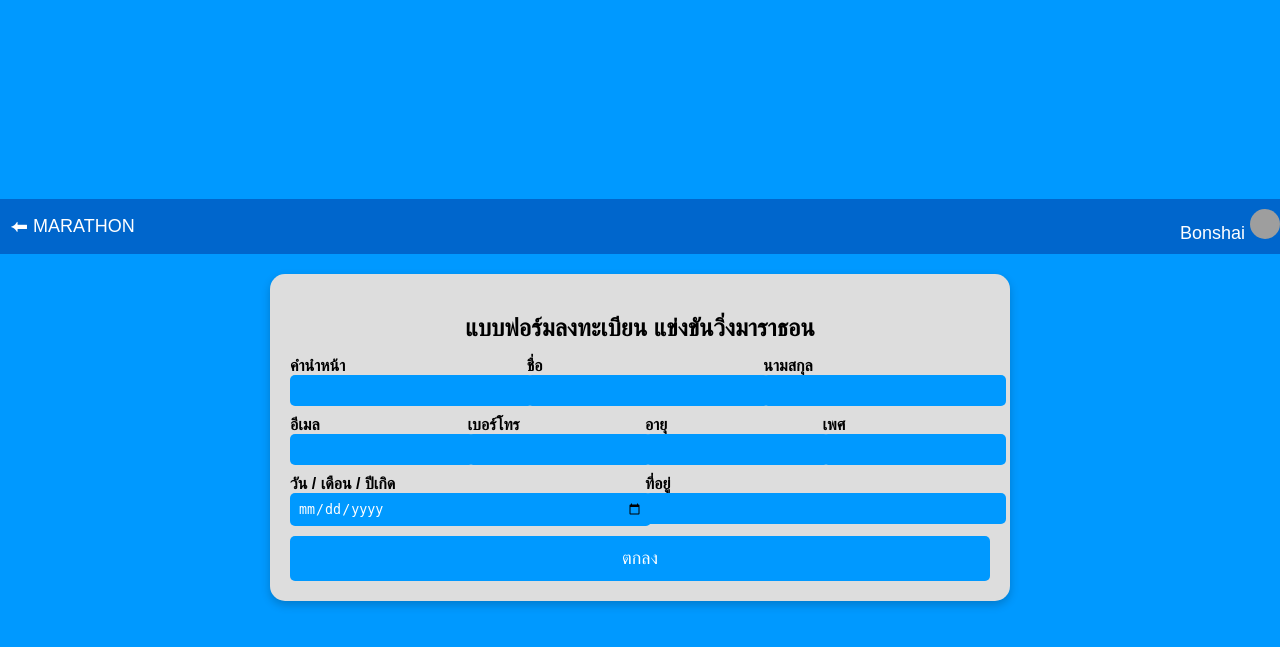
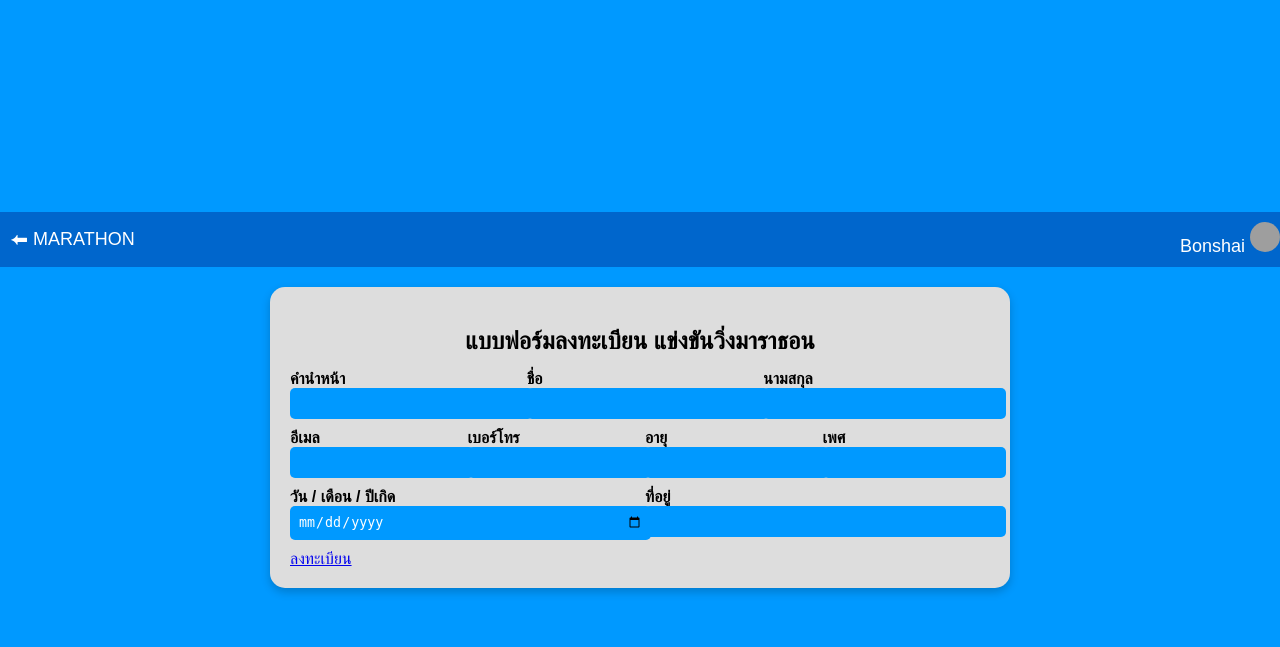
Before and after one commit to playsone/FinalProject, a PHP site: template templates/eventReg_get.php in a window 1280 px wide. Shown: the top 647 px of the page. Run offline with PHP 8.4, Linux system fonts and the light colour scheme; the template is opened without the code that fills it: most values are stand-ins (such as "Sample title", 1, 10 or a date in 2020); grey boxes are pictures that could not be loaded.

Commit message:
Update eventReg_get.php

```diff
--- a/templates/eventReg_get.php
+++ b/templates/eventReg_get.php
@@ -2,7 +2,7 @@
 <!-- show form for register in event -->
  <!-- after click submit send to eventReg post in route -->
 
-<!DOCTYPE html>
+ <!DOCTYPE html>
 <html lang="th">
 <head>
     <meta charset="UTF-8">
@@ -139,7 +139,11 @@
                     <input type="text" name="address">
                 </div>
             </div>
-            <button type="submit">ตกลง</button>
+            <a href="/cus_reg_event?cid=<?= $cus_reg_event['cid'] ?>"
+                class="btn btn-success btn-sm"
+                onclick="return confirm('คุณต้องการลงทะเบียนในวิชา <?= htmlspecialchars($event['e_name']) ?> ใช่หรือไม่?');">
+                 ลงทะเบียน
+             </a>
         </form>
     </div>
 </body>
```
